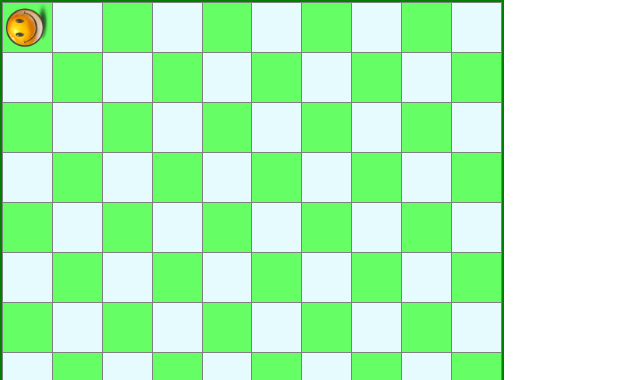
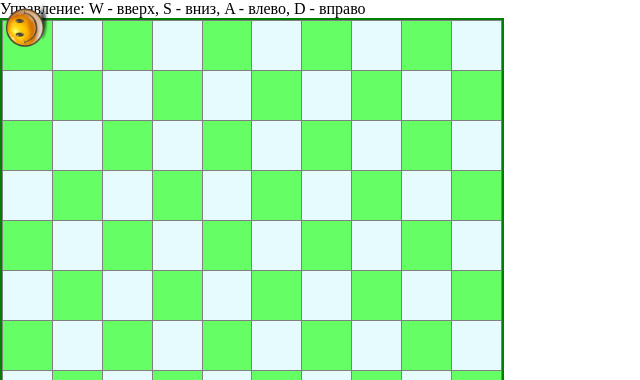
Before and after one commit to AlexSell0/snake, a plain HTML site: page index.html in a window 1280 px wide. Shown: the top 380 px of the page, without its empty margins (0-640 px from the left). Drawn offline with Linux system fonts and the light colour scheme.

Commit message:
Update index.html

```diff
--- a/index.html
+++ b/index.html
@@ -10,6 +10,9 @@
 </head>
 
 <body class="u-body">
+  <div>
+  Управление: W - вверх, S - вниз, A - влево, D - вправо
+  </div>
   <div id="pole" style="border: 2px solid green; width: 500px;height: 500px;">
 
   </div>
```
